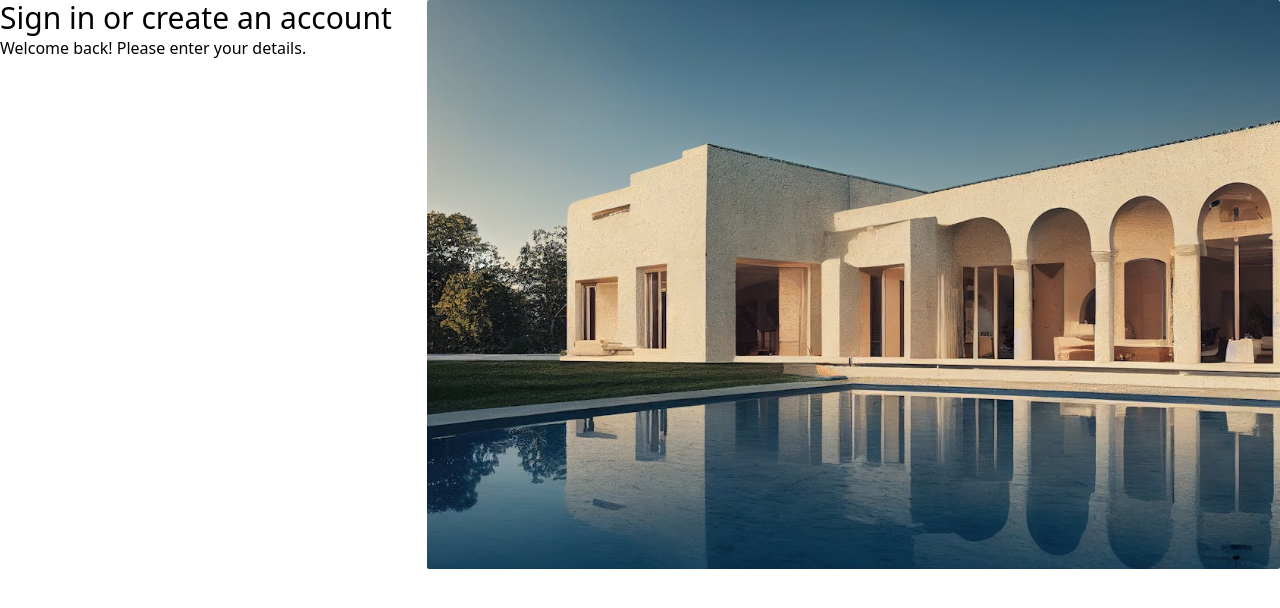
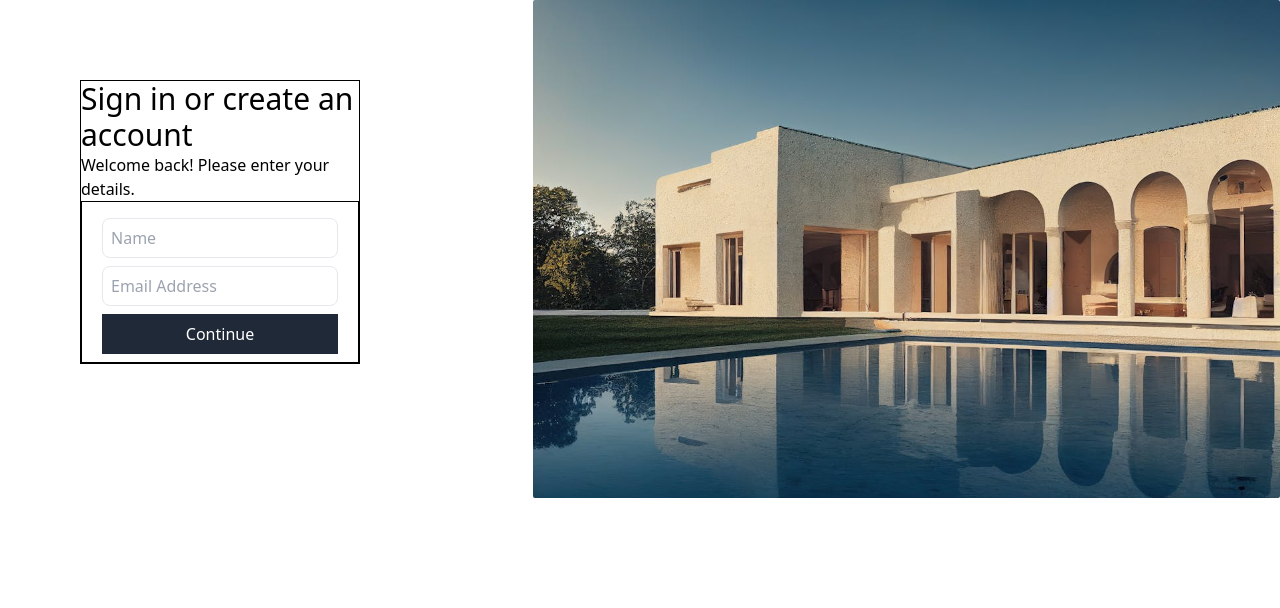
Before and after one commit to septianadip17/login-page-macenas, a React (Vite) app: page / in a window 1280 px wide. Shown: the top 608 px of the page. Built offline with nearby package versions, Linux system fonts and the light colour scheme.

Commit message:
form title and input

```diff
--- a/src/App.jsx
+++ b/src/App.jsx
@@ -3,17 +3,41 @@ import rumahSatu from "/public/img/rumah1.jpeg";
 function App() {
   return (
     <>
-    <div className="container w-full flex min-h-screen items-start">
-      <div className="relative w-1/3">
-        <h1 className="flex text-3xl text-center">Sign in or create an account</h1>
-        <p>Welcome back! Please enter your details.</p>
-        <input type="text" />
-        <input type="password" />
+      <div className="w-full flex min-h-screen items-start">
+        {/* Form */}
+        <div className="relative w-1/3 mx-20 my-20">
+          <div className="justify-center align-center w-9/12 border border-black">
+            <h1 className="text-3xl font-medium">
+              Sign in or create an account
+            </h1>
+            <p className="">Welcome back! Please enter your details.</p>
+            <div className="border-black border py-2">
+              <form className="mx-5" action="">
+                <input
+                  className="w-full border my-2 h-10 p-2 rounded-lg"
+                  type="text"
+                  placeholder="Name"
+                />
+                <input
+                  className="w-full mb-2 border h-10 p-2 rounded-lg"
+                  type="email"
+                  placeholder="Email Address"
+                />
+                <button className="w-full  py-2 text-white font-medium text-md bg-gray-800 hover:bg-gray-900" type="button">Continue</button>
+              </form>
+            </div>
+          </div>
+        </div>
+
+        {/* Cover Image */}
+        <div className="relative w-2/3 h-full flex flex-col">
+          <img
+            className="w-full h-full object-cover rounded-sm"
+            src={rumahSatu}
+            alt="Architectural House in front of a Pool"
+          />
+        </div>
       </div>
-      <div className="relative w-2/3 h-full flex flex-col">
-        <img className="w-full h-full object-cover rounded-sm" src={rumahSatu} alt="Architectural House in front of a Pool" />
-      </div>
-    </div>
     </>
   );
 }
```
